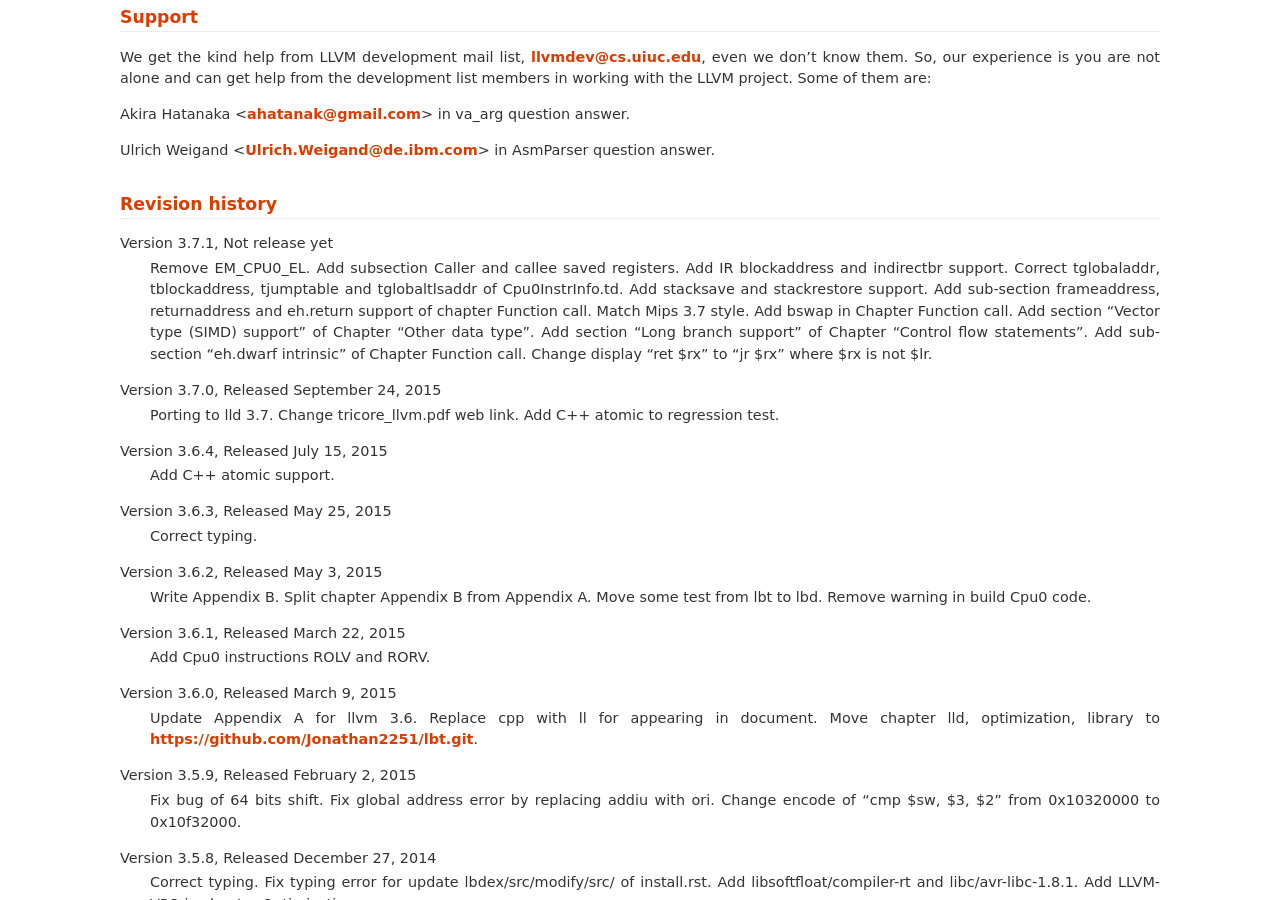
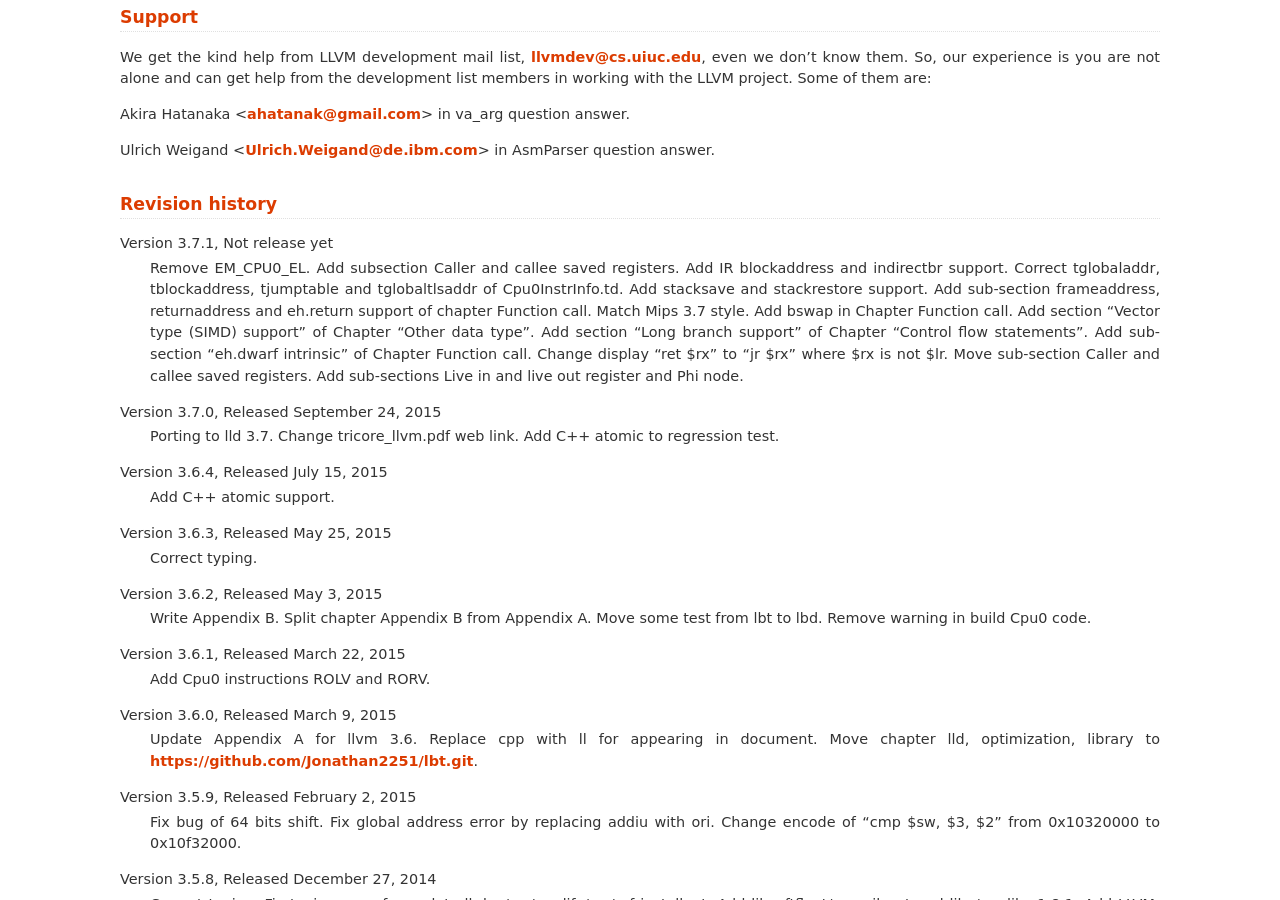
Before and after one commit to Jonathan2251/lbd, a Sphinx documentation site: the page built from source/about.rst, in a window 1280 px wide and 900 px high, scrolled down 955 px. Built offline with Sphinx 7.4.7, drawn with Linux system fonts in a browser that asks for light colours; formulas are drawn with MathJax 3; pages that are not in the unit, such as notebooks, are missing from menus.

Commit message:
Move sub-section Caller and callee saved registers and Add sub-sections Live in and live out register and Phi node

```diff
--- a/source/about.rst
+++ b/source/about.rst
@@ -72,6 +72,8 @@ Version 3.7.1, Not release yet
   Add section "Long branch support" of Chapter "Control flow statements".
   Add sub-section "eh.dwarf intrinsic" of Chapter Function call.
   Change display "ret $rx" to "jr $rx" where $rx is not $lr.
+  Move sub-section Caller and callee saved registers.
+  Add sub-sections Live in and live out register and Phi node.
 
 Version 3.7.0, Released September 24, 2015
   Porting to lld 3.7.
```
